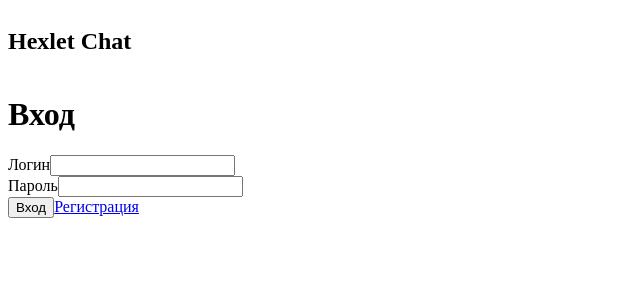
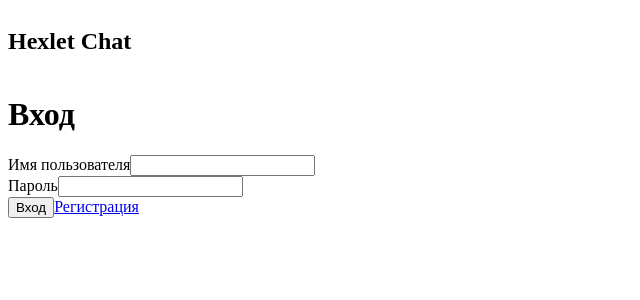
Before and after one commit to anmord/frontend-project-12, a React (Vite) app in the folder frontend/: page /login in a window 1280 px wide. Shown: the top 300 px of the page, without its empty margins (0-640 px from the left). Built offline with nearby package versions, Linux system fonts and the light colour scheme; no server answers; what leo-profanity would draw is missing.

Commit message:
renamed the registration form fields

```diff
--- a/frontend/src/i18n.js
+++ b/frontend/src/i18n.js
@@ -12,13 +12,13 @@
       homePage: 'Домашняя страница',
       username: 'Ник: {{name}}',
       save: 'Сохранить',
-      labelLogin: 'Логин',
+      labelLogin: 'Имя пользователя',
       labelPassword: 'Пароль',
 
       form: {
         username: 'Имя пользователя',
         password: 'Пароль',
-        confirmPassword: 'Подтверждение пароля',
+        confirmPassword: 'Подтвердите пароль',
         submit: 'Отправить',
       },
 
```
